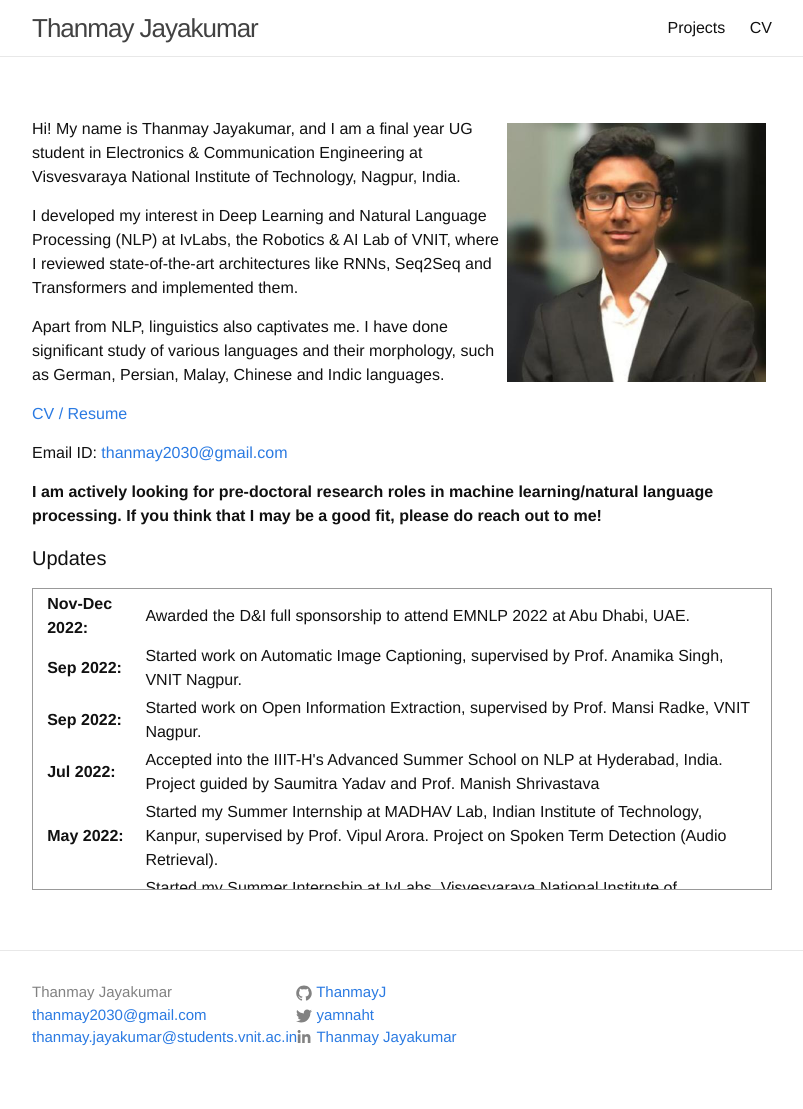
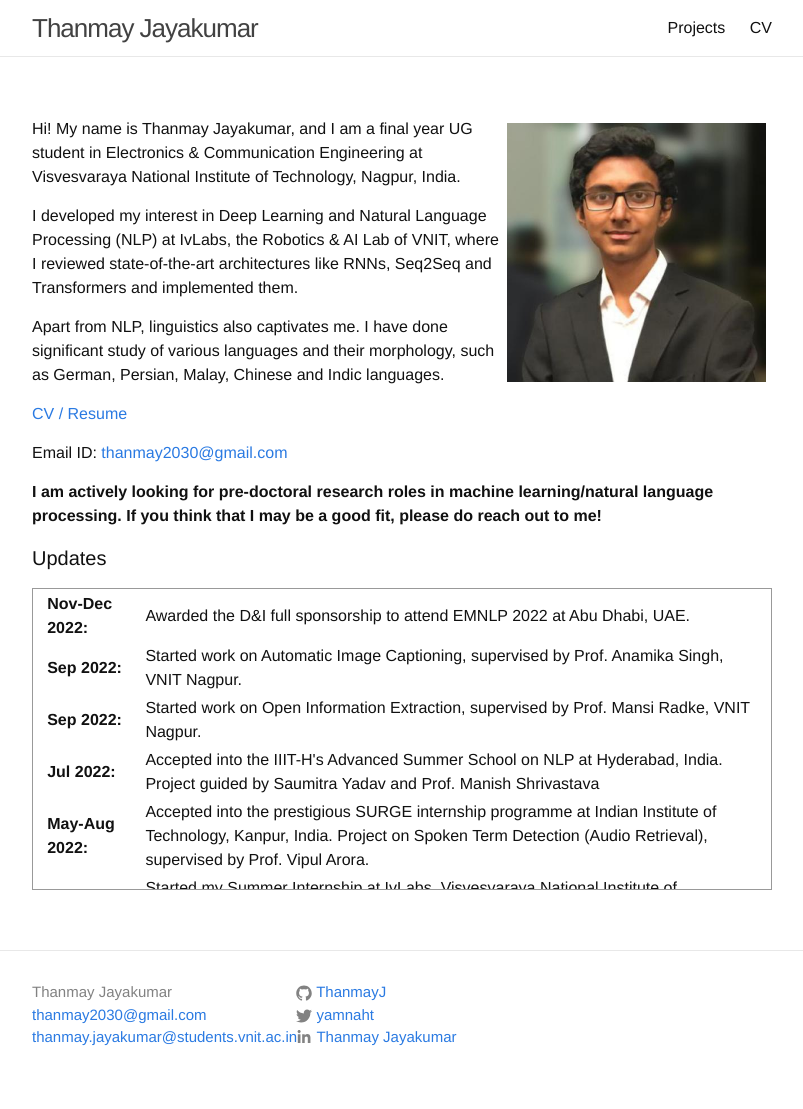
Before and after one commit to ThanmayJ/ThanmayJ.github.io, a Jekyll site: the page built from index.md, in a window 1280 px wide. Shown: the whole page, without its empty margins (238-1041 px from the left). Built offline with Jekyll 4.4.1, drawn with Linux system fonts in a browser that asks for light colours; comment, search, counter and statistics services are not loaded.

Commit message:
Modified Updates in index page

```diff
--- a/index.md
+++ b/index.md
@@ -27,5 +27,5 @@ Email ID: [thanmay2030@gmail.com](mailto:thanmay2030@gmail.com)
   <tr><td><b>Sep 2022:</b></td><td>Started work on Automatic Image Captioning, supervised by Prof. Anamika Singh, VNIT Nagpur.</td></tr>
   <tr><td><b>Sep 2022:</b></td><td>Started work on Open Information Extraction, supervised by Prof. Mansi Radke, VNIT Nagpur.</td></tr>
   <tr><td><b>Jul 2022:</b></td><td>Accepted into the IIIT-H's Advanced Summer School on NLP at Hyderabad, India. Project guided by Saumitra Yadav and Prof. Manish Shrivastava</td></tr>
-  <tr><td><b>May 2022:</b></td><td>Started my Summer Internship at MADHAV Lab, Indian Institute of Technology, Kanpur, supervised by Prof. Vipul Arora. Project on Spoken Term Detection (Audio Retrieval).</td></tr>
-  <tr><td><b>May 2022:</b></td><td>Started my Summer Internship at IvLabs, Visvesvaraya National Institute of Technology, supervised by Prof. Shital Chiddarwar. Project on Automatic Speaker Recognition.</td></tr>
+  <tr><td><b>May-Aug 2022:</b></td><td>Accepted into the prestigious SURGE internship programme at Indian Institute of Technology, Kanpur, India. Project on Spoken Term Detection (Audio Retrieval), supervised by Prof. Vipul Arora.</td></tr>
+  <tr><td><b>May-Jul 2022:</b></td><td>Started my Summer Internship at IvLabs, Visvesvaraya National Institute of Technology. Project on Automatic Speaker Recognition, supervised by Prof. Shital Chiddarwar. </td></tr>
```
